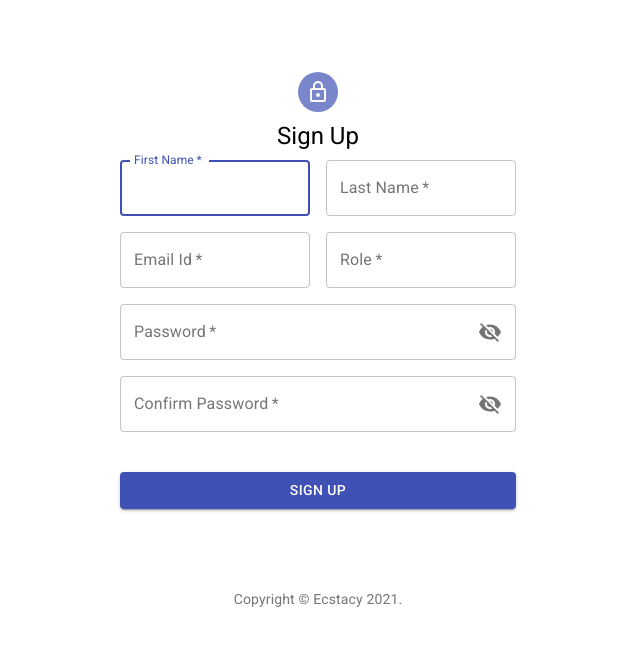
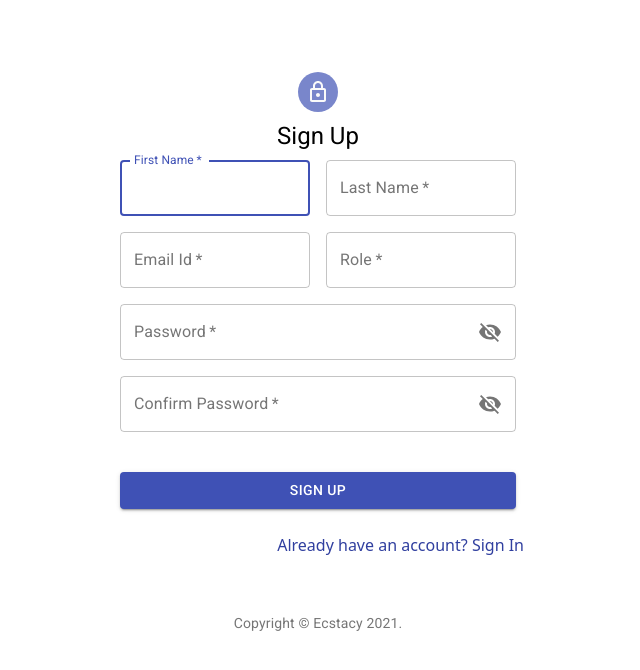
Before and after one commit to ManasAgarwal21/Ecstasy, a React (Create React App) app: page /signup in a window 1280 px wide. Shown: the top 670 px of the page, without its empty margins (322-962 px from the left). Built offline with nearby package versions, Linux system fonts and the light colour scheme.

Commit message:
updated redirection of signin, signup, and home components, organised redux files and folders together

```diff
--- a/src/components/Home.js
+++ b/src/components/Home.js
@@ -1,13 +1,13 @@
 import React from 'react';
 import { Redirect } from 'react-router-dom';
 import {useSelector} from 'react-redux';
-import {getData} from './../reducers';
+import {getData} from './../redux/reducers';
 
 const Home = ({location}) => {
     const {updateReducer} = useSelector(getData);
     if(!location.state){
         return (
-            <Redirect to="/signup"/>
+            <Redirect to="/signin"/>
         )
     }
     return(
--- a/src/components/login.js
+++ b/src/components/login.js
@@ -10,8 +10,8 @@ import { makeStyles } from "@material-ui/core/styles";
 import { Link, Redirect } from 'react-router-dom';
 import { LockOutlined, Visibility, VisibilityOff } from '@material-ui/icons';
 import { useSelector, useDispatch } from 'react-redux';
-import { getData } from './../reducers';
-import {updateUser} from './../actions';
+import { getData } from '../redux/reducers';
+import {updateUser} from '../redux/actions';
 
 const useStyles = makeStyles(theme => ({
     paper: {
--- a/src/components/signup.js
+++ b/src/components/signup.js
@@ -5,11 +5,11 @@ import {Container,
     OutlinedInput,Grid, Icon,
     InputLabel, Box } from '@material-ui/core';
 import React, {useState, useEffect} from 'react';
-import { Redirect } from 'react-router-dom';
+import { Link, Redirect } from 'react-router-dom';
 import { LockOutlined, Visibility, VisibilityOff } from '@material-ui/icons';
 import {makeStyles} from '@material-ui/core/styles';
 import {useDispatch} from 'react-redux';
-import {updateUser} from './../actions';
+import {updateUser} from './../redux/actions';
 
 const useStyles = makeStyles(theme => ({
    main: {
@@ -27,6 +27,12 @@ const useStyles = makeStyles(theme => ({
    form: {
        width: '100%', // Fix IE 11 issue.
        marginTop: theme.spacing(1),
+   },
+   text:{
+       color: theme.palette.primary.dark,
+       '&:hover': {
+           textDecoration: 'underline'
+       }
    },
    submit: {
        margin: theme.spacing(3, 0, 2),
@@ -236,6 +242,15 @@ export default function Signup(props) {
                                    Sign Up
                            </Button>
                        </Grid>
+                       <Grid container>
+                        <Grid item xs>
+                        </Grid>
+                        <Grid item>
+                            <Link to="/signin" className={classNames.text}>
+                                {"Already have an account? Sign In"}
+                            </Link>
+                        </Grid>
+                    </Grid>
                    </Grid>
                </form>
            </div>
--- a/src/index.js
+++ b/src/index.js
@@ -3,7 +3,7 @@ import ReactDOM from 'react-dom';
 import './styles/index.css';
 import App from './App';
 import reportWebVitals from './reportWebVitals';
-import {Store} from './store';
+import {Store} from './redux/store';
 import {Provider} from 'react-redux';
 
 ReactDOM.render(
--- a/src/reducers/rootReducer.js
+++ b/src/redux/reducers/rootReducer.js
@@ -1,5 +1,5 @@
 import { combineReducers } from "redux";
-import {updateReducer, getData} from './';
+import {updateReducer, getData} from '.';
 
 export default combineReducers({
     updateReducer,
```
Also changed, not shown: src/redux/actions/index.js (renamed from src/actions/index.js), src/redux/reducers/index.js (renamed from src/reducers/index.js), src/redux/store/index.js (renamed from src/store/index.js).
